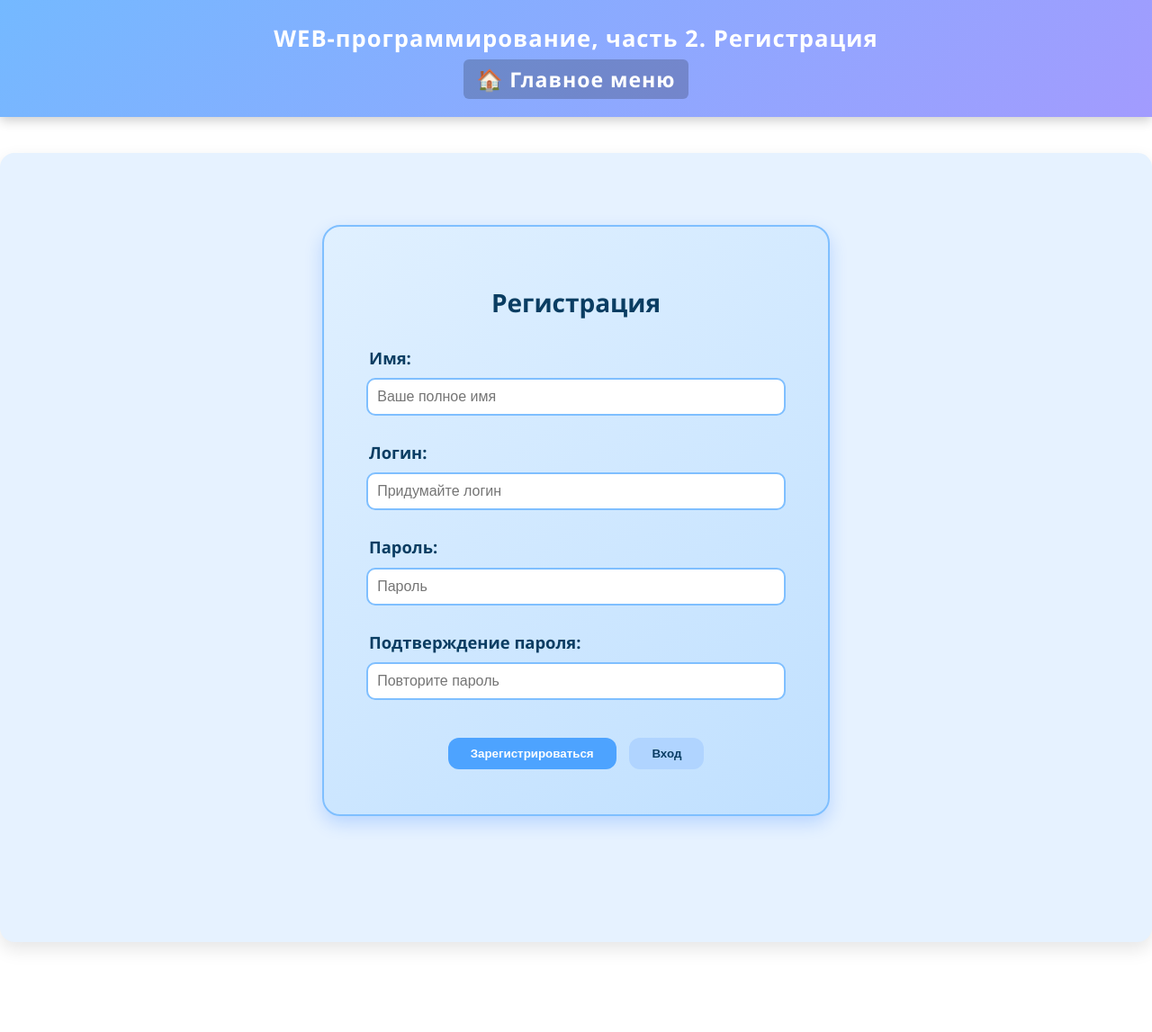
After one commit to AnNet010/web-back-labs, a Flask app: page /lab4/register in a window 1280 px wide. The commit adds this page. Shown: the top 1147 px of the page at 90% size. Run offline with Flask 3, Linux system fonts and the light colour scheme.

Commit message:
Регистрация

```diff
--- a/lab4.py
+++ b/lab4.py
@@ -238,3 +238,72 @@ def grain():
 
     message = f'Заказ успешно сформирован. Вы заказали {grain_type}. Вес: {weight} т. Сумма к оплате: {total:,.0f} руб.'
     return render_template('lab4/grain.html', prices=prices, message=message, discount_info=discount_info)
+
+
+@lab4.route('/lab4/register', methods=['GET', 'POST'])
+def register():
+    if request.method == 'GET':
+        return render_template('lab4/register.html', error=None)
+
+    name = request.form.get('name')
+    login_form = request.form.get('login')
+    password = request.form.get('password')
+    confirm = request.form.get('confirm')
+
+    if not name or not login_form or not password or not confirm:
+        error = "Все поля обязательны"
+        return render_template('lab4/register.html', error=error)
+
+    if password != confirm:
+        error = "Пароли не совпадают"
+        return render_template('lab4/register.html', error=error)
+
+    if any(u['login'] == login_form for u in users):
+        error = "Пользователь с таким логином уже существует"
+        return render_template('lab4/register.html', error=error)
+
+    users.append({'login': login_form, 'password': password, 'name': name, 'gender': ''})
+    session['login'] = login_form
+    session['name'] = name
+    session['gender'] = ''
+    return redirect('/lab4/login')
+
+@lab4.route('/lab4/users', methods=['GET', 'POST'])
+def user_list():
+    if 'login' not in session:
+        return redirect('/lab4/login')
+
+    current_login = session['login']
+    user_data = next(u for u in users if u['login'] == current_login)
+    error = None
+
+    if request.method == 'POST':
+        action = request.form.get('action')
+        if action == 'update':
+            new_name = request.form.get('name')
+            new_login = request.form.get('login')
+            new_password = request.form.get('password')
+            confirm = request.form.get('confirm')
+
+            if not new_name or not new_login:
+                error = 'Имя и логин обязательны'
+            elif new_password and new_password != confirm:
+                error = 'Пароли не совпадают'
+            elif new_login != current_login and any(u['login'] == new_login for u in users):
+                error = 'Логин уже занят'
+            else:
+                user_data['name'] = new_name
+                if new_password:
+                    user_data['password'] = new_password
+                user_data['login'] = new_login
+                session['login'] = new_login
+                session['name'] = new_name
+
+        elif action == 'delete':
+            users.remove(user_data)
+            session.pop('login', None)
+            session.pop('name', None)
+            session.pop('gender', None)
+            return redirect('/lab4/register')
+
+    return render_template('lab4/users.html', users=users, user_data=user_data, error=error)
--- a/templates/lab4/login.html
+++ b/templates/lab4/login.html
@@ -77,6 +77,7 @@
 <div class="login-container">
     {% if authorized %}
         <h1>Добро пожаловать, {{ name }}!</h1>
+        <a href="/lab4/users">Перейти к списку пользователей</a>
         <div>
             <form action="/lab4/logout" method="post">
                 <button class="button">Выход</button>
--- /dev/null
+++ b/templates/lab4/register.html
@@ -0,0 +1,109 @@
+{% extends "base.html" %}
+
+{% block lab %}Регистрация{% endblock %}
+
+{% block main %}
+<style>
+    .login-container {
+        max-width: 480px;
+        margin: 50px auto;
+        padding: 40px;
+        background: linear-gradient(145deg, #e0f0ff, #c0e0ff);
+        border: 2px solid #7fbfff;
+        border-radius: 20px;
+        box-shadow: 0 8px 20px rgba(0, 100, 255, 0.2);
+        text-align: center;
+        font-family: "Segoe UI", sans-serif;
+        transition: transform 0.2s;
+    }
+
+    h1 {
+        color: #0a3d62;
+        margin-bottom: 20px;
+        font-size: 28px;
+    }
+
+    label {
+        display: block;
+        text-align: left;
+        margin: 12px 0 6px 10px;
+        color: #0a3d62;
+        font-weight: 600;
+    }
+
+    input[type="text"],
+    input[type="password"] {
+        width: 92%;
+        padding: 10px;
+        margin-bottom: 12px;
+        border: 2px solid #7fbfff;
+        border-radius: 10px;
+        font-size: 16px;
+        outline: none;
+        transition: box-shadow 0.2s, border-color 0.2s;
+    }
+
+    input[type="text"]:focus,
+    input[type="password"]:focus {
+        box-shadow: 0 0 12px #4da3ff;
+        border-color: #4da3ff;
+    }
+
+    button {
+        margin: 10px 5px;
+        padding: 10px 25px;
+        background-color: #4da3ff;
+        color: white;
+        font-weight: bold;
+        border: none;
+        border-radius: 12px;
+        cursor: pointer;
+        transition: background-color 0.2s, transform 0.2s;
+    }
+
+    button:hover {
+        background-color: #1c77d3;
+        transform: scale(1.05);
+    }
+
+    a button {
+        background-color: #b0d4ff;
+        color: #0a3d62;
+    }
+
+    a button:hover {
+        background-color: #7fbfff;
+    }
+
+    .error {
+        color: #b30000;
+        font-weight: bold;
+        margin: 15px 0;
+        font-size: 16px;
+    }
+</style>
+
+<div class="login-container">
+    <h1>Регистрация</h1>
+    <form method="post">
+        <label for="name">Имя:</label>
+        <input type="text" name="name" placeholder="Ваше полное имя" required>
+
+        <label for="login">Логин:</label>
+        <input type="text" name="login" placeholder="Придумайте логин" required>
+
+        <label for="password">Пароль:</label>
+        <input type="password" name="password" placeholder="Пароль" required>
+
+        <label for="confirm">Подтверждение пароля:</label>
+        <input type="password" name="confirm" placeholder="Повторите пароль" required>
+
+        {% if error %}<div class="error">{{ error }}</div>{% endif %}
+
+        <div style="margin-top: 20px;">
+            <button type="submit">Зарегистрироваться</button>
+            <a href="/lab4/login"><button type="button">Вход</button></a>
+        </div>
+    </form>
+</div>
+{% endblock %}
```
Also changed, not shown: templates/lab4/users.html (added, +182 -0 lines).
